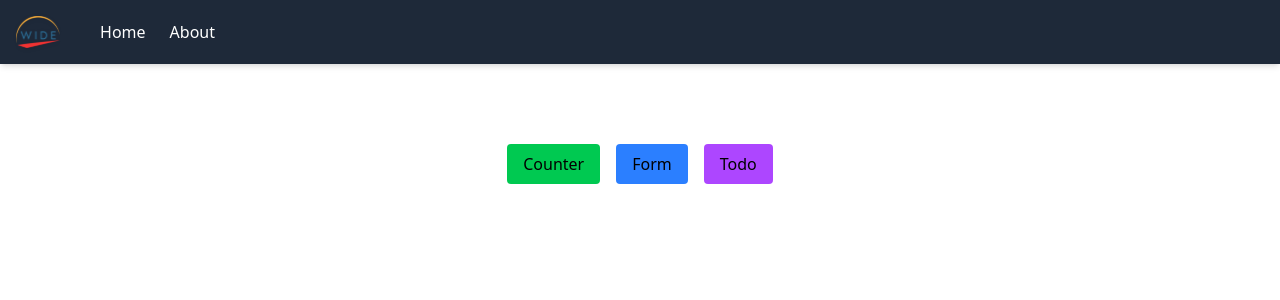
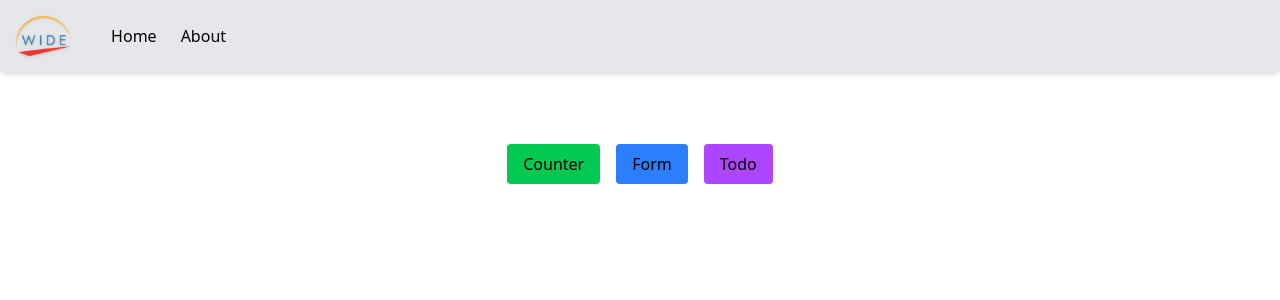
Before and after one commit to izharramdan/wide_project, a React (Vite) app: page / in a window 1280 px wide. Shown: the top 300 px of the page. Built offline with nearby package versions, Linux system fonts and the light colour scheme.

Commit message:
update navbar

```diff
--- a/src/App.jsx
+++ b/src/App.jsx
@@ -6,11 +6,11 @@ import WideLogo from "./assets/wide-logo.svg";
 export default function App() {
   return (
     <Router>
-      <nav className="fixed top-0 left-0 right-0 z-50 p-4 bg-gray-800 text-white flex items-center gap-6 shadow-md">
+      <nav className="fixed top-0 left-0 right-0 z-50 p-4 bg-gray-200 text-black flex items-center gap-6 shadow-md">
         <img
           src={WideLogo}
           alt="Wide Logo"
-          className="h-8 w-auto mr-4 drop-shadow"
+          className="h-10 w-auto mr-4 drop-shadow"
         />
         <Link to="/" className="hover:underline">Home</Link>
         <Link to="/about" className="hover:underline">About</Link>
```
